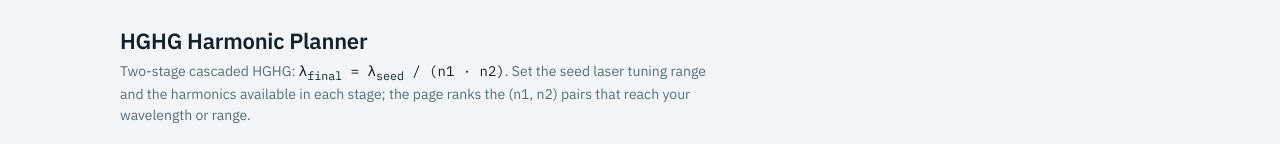
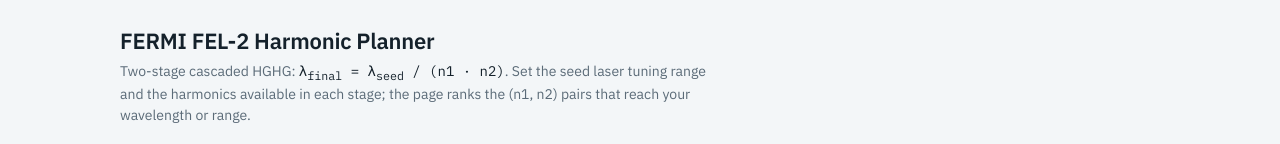
Before and after one commit to enricoallaria/fel2_harmonic_planner, a plain HTML site: page index.html in a window 1280 px wide. Shown: the top 144 px of the page. Drawn offline with Linux system fonts and the light colour scheme.

Commit message:
Update index.html

```diff
--- a/index.html
+++ b/index.html
@@ -97,7 +97,7 @@ svg .best { fill: none; stroke: var(--fg); stroke-width: 2; }
 
 <div class="wrap">
   <header>
-    <h1>HGHG Harmonic Planner</h1>
+    <h1>FERMI FEL-2 Harmonic Planner</h1>
     <p>Two-stage cascaded HGHG: <span class="formula">&lambda;<sub>final</sub> = &lambda;<sub>seed</sub> / (n1 &middot; n2)</span>. Set the seed laser tuning range and the harmonics available in each stage; the page ranks the (n1, n2) pairs that reach your wavelength or range.</p>
   </header>
 
```
